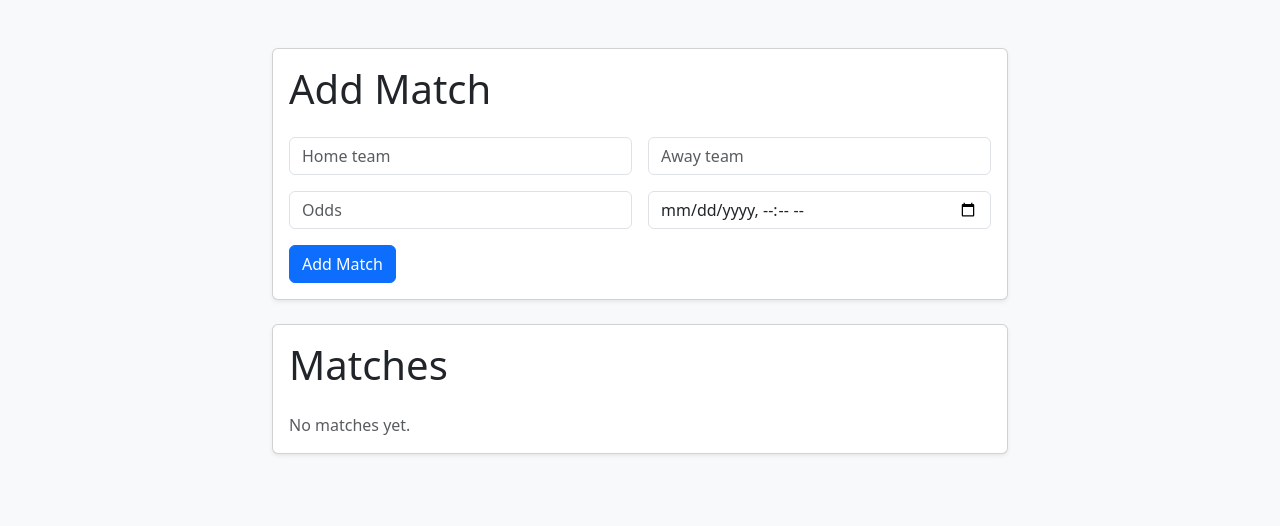
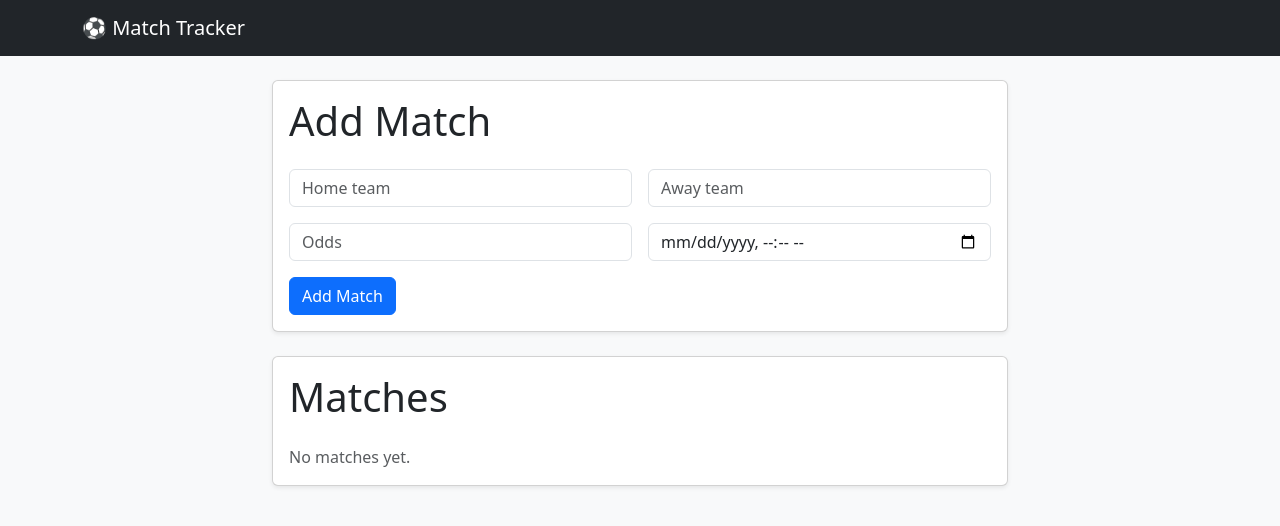
Before and after one commit to seaman2000/First_Django_Project, a Django app: page / in a window 1280 px wide. Shown: the top 526 px of the page. Run offline with Django 5.2, Linux system fonts and the light colour scheme; data that the repository does not hold is empty.

Commit message:
added base

```diff
--- /dev/null
+++ b/web/templates/base.html
@@ -0,0 +1,24 @@
+<!DOCTYPE html>
+<html lang="en">
+<head>
+    <meta charset="UTF-8">
+    <meta name="viewport" content="width=device-width, initial-scale=1.0">
+    <title>{% block title %}My App{% endblock %}</title>
+
+    <link href="https://cdn.jsdelivr.net/npm/bootstrap@5.3.3/dist/css/bootstrap.min.css" rel="stylesheet">
+</head>
+<body class="bg-light">
+
+<nav class="navbar navbar-dark bg-dark mb-4">
+    <div class="container">
+        <span class="navbar-brand">⚽ Match Tracker</span>
+    </div>
+</nav>
+
+<div class="container">
+    {% block content %}
+    {% endblock %}
+</div>
+
+</body>
+</html>
--- a/web/templates/home.html
+++ b/web/templates/home.html
@@ -1,14 +1,9 @@
-<!DOCTYPE html>
-<html lang="en">
-<head>
-    <meta charset="UTF-8">
-    <meta name="viewport" content="width=device-width, initial-scale=1.0">
-    <title>Matches</title>
-    <link href="https://cdn.jsdelivr.net/npm/bootstrap@5.3.3/dist/css/bootstrap.min.css" rel="stylesheet">
-</head>
-<body class="bg-light">
+{% extends 'base.html' %}
 
-<div class="container py-5">
+{% block title %}Home{% endblock %}
+
+{% block content %}
+
 <div class="row justify-content-center">
     <div class="col-lg-8">
 
@@ -69,7 +64,5 @@
 
     </div>
 </div>
-</div>
 
-</body>
-</html>
+{% endblock %}
```
Lines whose indentation alone changed are shown as unchanged.
